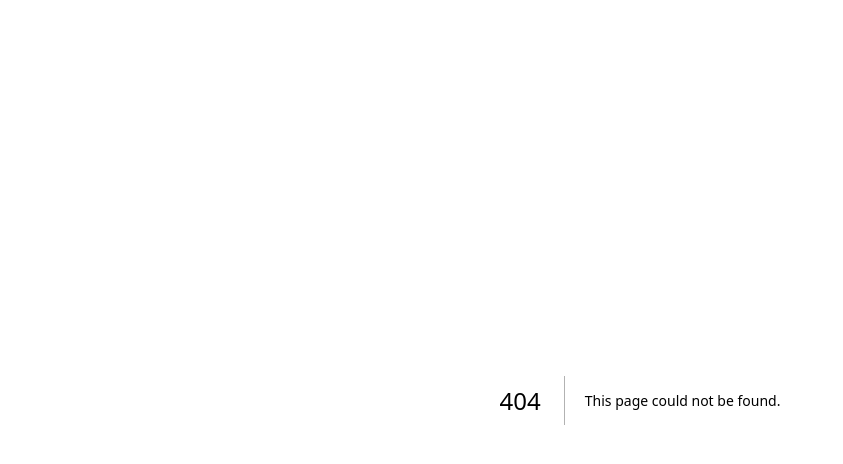
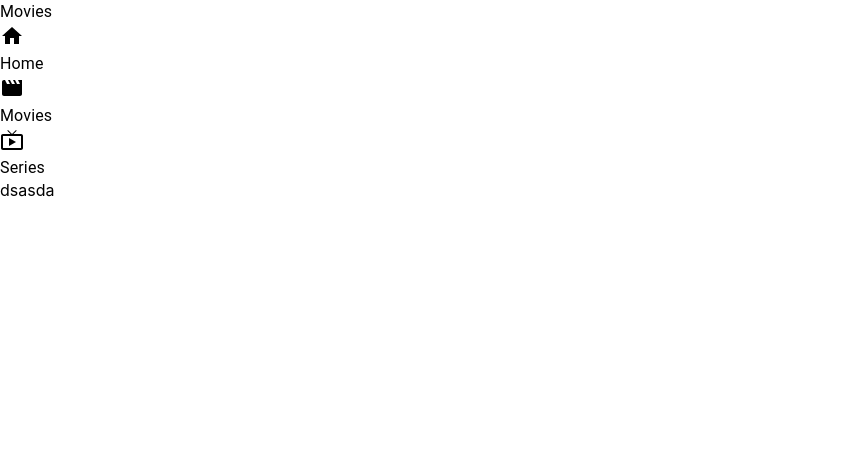
Before and after one commit to Arsalan-Ab/movie-web, a Next.js app: page /home in a window 1280 px wide. Before the commit this address had no page. Shown: the top 464 px of the page, without its empty margins (0-843 px from the left). Built offline with nearby package versions, Linux system fonts and the light colour scheme.

Commit message:
feat (navigation) : add global layout

```diff
--- a/src/components/AppShell/AppShell.scss
+++ b/src/components/AppShell/AppShell.scss
@@ -1,3 +1,3 @@
 .movie-app-shell{
-
+    height: 100%;
 }
--- a/src/hooks/data/useNavbrItem.tsx
+++ b/src/hooks/data/useNavbrItem.tsx
@@ -4,6 +4,7 @@ import LiveTvIcon from "@mui/icons-material/LiveTv";
 import SideNavbarItem, {
     SideNavbarItemProps,
 } from "@/components/SideNavbarItem/SideNavbarItem";
+import SideNavbar from "@/components/SideNavbar/SideNavbar";
 
 const useNavbarItem = () => {
     const items = [
@@ -34,6 +35,8 @@ const useNavbarItem = () => {
         );
     });
 
+
+
     return navItem;
 };
 
--- /dev/null
+++ b/src/layouts/GlobalLayout.tsx
@@ -0,0 +1,19 @@
+import AppShell from "@/components/AppShell/AppShell";
+import SideNavbar from "@/components/SideNavbar/SideNavbar";
+import useNavbarItem from "@/hooks/data/useNavbrItem";
+import { ReactNode } from "react";
+
+interface GlobalLayoutProps {
+    children: ReactNode;
+}
+
+const GlobalLayout = ({ children }: GlobalLayoutProps) => {
+    const navigationItem = useNavbarItem();
+    return (
+        <AppShell navigation={<SideNavbar items={navigationItem} />}>
+            {children}
+        </AppShell>
+    );
+};
+
+export default GlobalLayout;
--- a/src/pages/_app.tsx
+++ b/src/pages/_app.tsx
@@ -1,6 +1,11 @@
-import '../styles/globals.css'
-import type { AppProps } from 'next/app'
+import GlobalLayout from "@/layouts/GlobalLayout";
+import "../styles/globals.css";
+import type { AppProps } from "next/app";
 
 export default function App({ Component, pageProps }: AppProps) {
-  return <Component {...pageProps} />
+    return (
+        <GlobalLayout>
+            <Component {...pageProps} />
+        </GlobalLayout>
+    );
 }
--- /dev/null
+++ b/src/pages/home/index.tsx
@@ -0,0 +1,7 @@
+const HomePage = () => {
+    return (
+        <div>dsasda</div>
+     );
+}
+
+export default HomePage;
--- a/src/styles/globals.css
+++ b/src/styles/globals.css
@@ -2,8 +2,13 @@ html,
 body {
     padding: 0;
     margin: 0;
+    height: 100%;
     font-family: -apple-system, BlinkMacSystemFont, Segoe UI, Roboto, Oxygen,
         Ubuntu, Cantarell, Fira Sans, Droid Sans, Helvetica Neue, sans-serif;
+}
+
+#__next {
+    min-height: 100%;
 }
 
 a {
```
